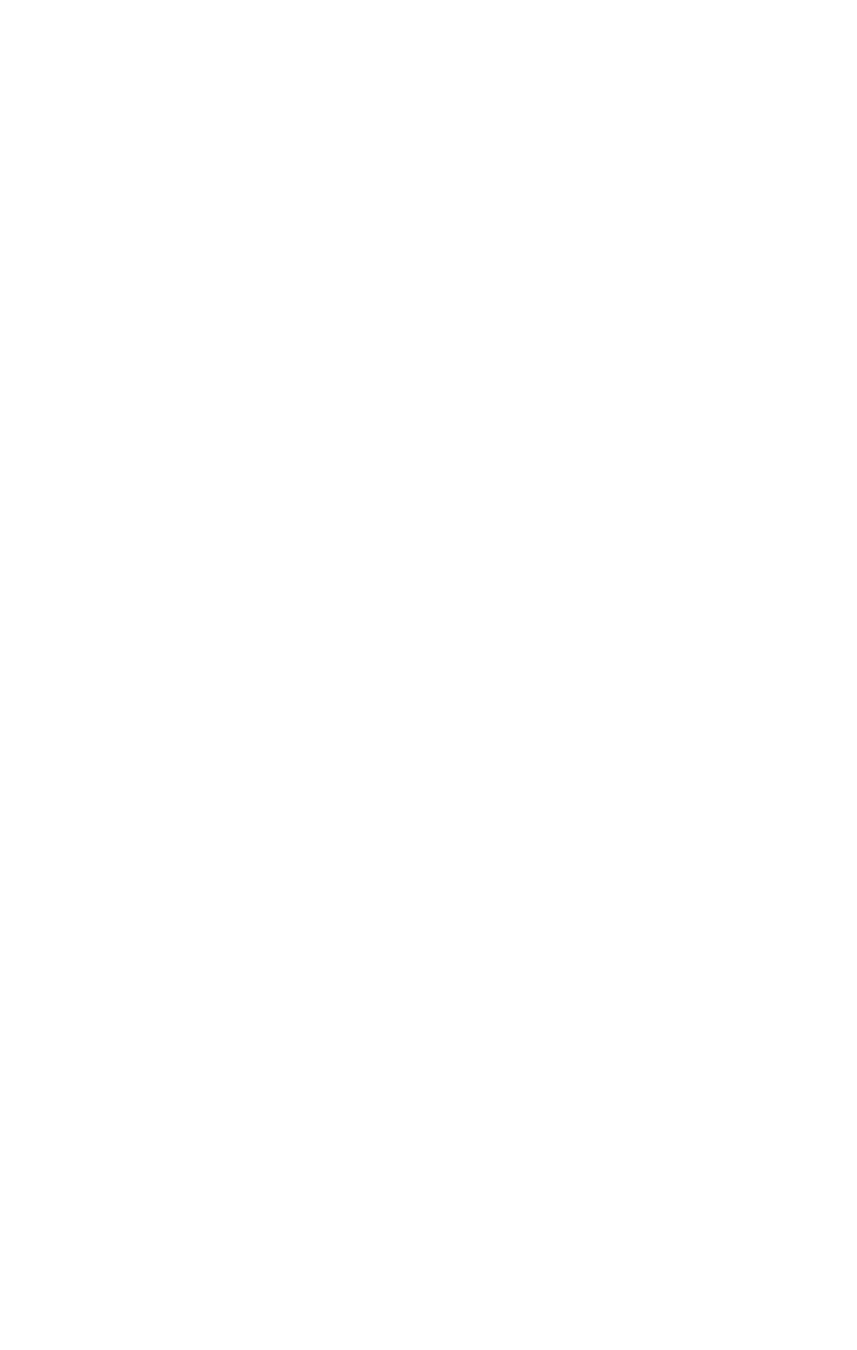
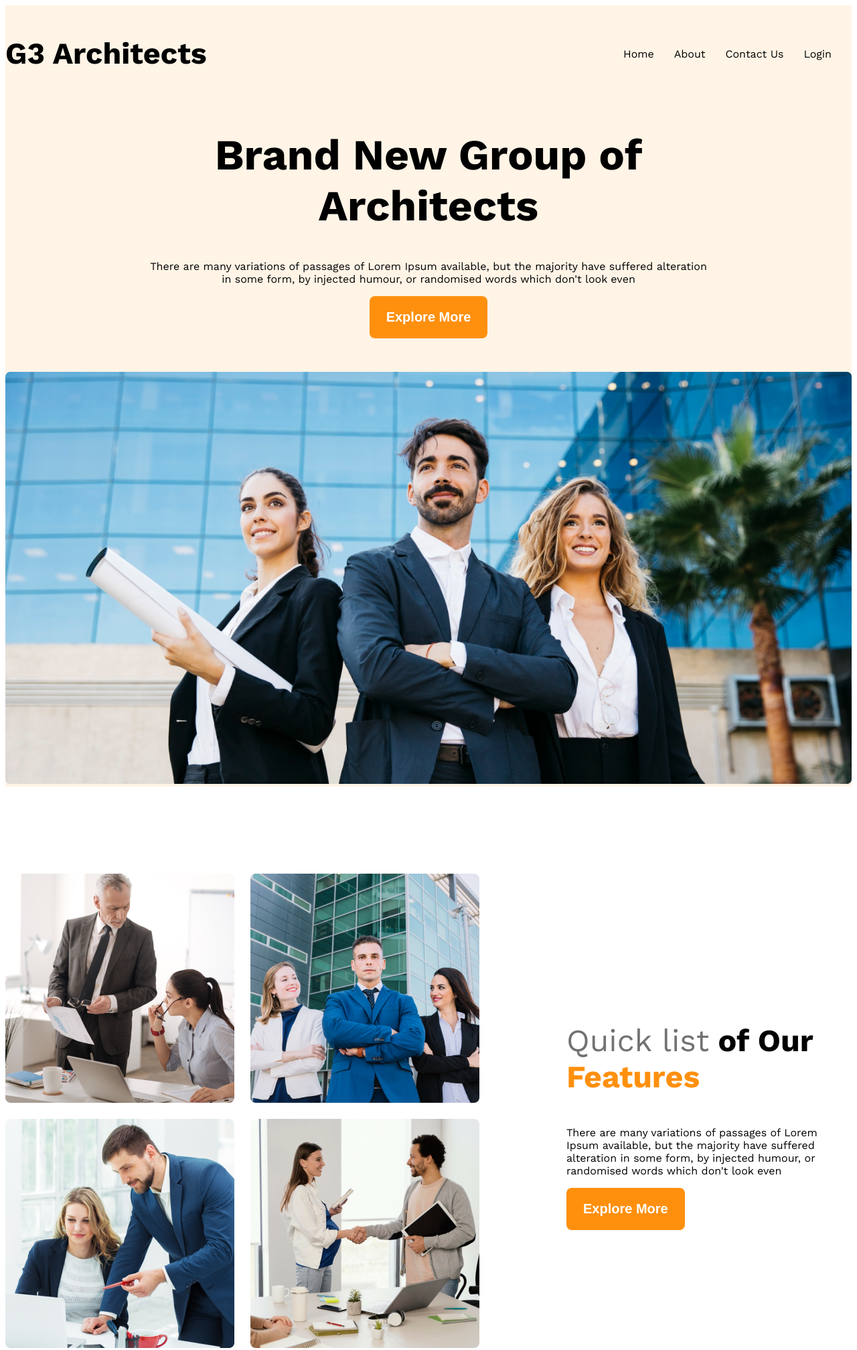
Before and after one commit to rafi2133/g3-architects, a plain HTML site: page index.html in a window 1280 px wide. Shown: the top 2015 px of the page at 67% size. Before the commit the page ends 800 px from the top, so only its background shows below. Drawn offline with nearby package versions, Linux system fonts and the light colour scheme.

Commit message:
our features ses apu gape tar toler ta suru

```diff
--- a/index.html
+++ b/index.html
@@ -6,13 +6,75 @@
     <title>G3 Architects</title>
     <link rel="stylesheet" href="styles/architects.css">
 </head>
-<body>
-    <header>
+<body class="work-sans-font">
+    <header class="bg-light">
+        <nav class="navbar display-flex">
+            <h3 class="brand">G3 Architects</h3>
+            <ul class="nav-links display-flex">
+                <li class="nav-item"><a href="" class="nav-link text-gray"></a>Home</li>
+                <li class="nav-item"><a href="" class="nav-link text-gray"></a>About</li>
+                <li class="nav-item"><a href="" class="nav-link text-gray"></a>Contact Us</li>
+                <li class="nav-item"><a href="" class="nav-link text-gray"></a>Login</li>
+            </ul>
+        </nav>
 
+        <div class="banner">
+            <div class="banner-content">
+                <h1 class="banner-title">Brand New Group of Architects </h1>
+            <p class="common-description .text-light-gray">There are many variations of passages of Lorem Ipsum available, but the majority have suffered alteration in some form, by injected humour, or randomised words which don't look even</p>
+
+            <button class="btn-primary">Explore More</button>
+            </div>
+            <img class="banner-img" src="images/banner.png" alt="">
+        </div>
     </header>
 
     <main>
+        <section class="teams display-flex">
+            <div class="team-img">
+                <img src="images/team1.png" alt="">
+                <img src="images/team2.png" alt="">
+                <img src="images/team3.png" alt="">
+                <img src="images/team4.png" alt="">
+            </div>
+            <div class="our-features">
+               <h3 class="feature-title section-title"><span id="ql" class="text-light-gray">Quick list</span><span class=""> of Our </span><span id="feature">Features</span>  </h3>
+               <p class="common-description">There are many variations of passages of Lorem Ipsum available, but the majority have suffered alteration in some form, by injected humour, or randomised words which don't look even</p>
+               <button class="btn-primary">Explore More</button>
+            </div>
+        </section>
 
+        <section>
+
+        </section>
+
+        <section>
+            <h3 class="section-title">Some Facts</h3>
+            <p class="common-description">There are many variations of passages of Lorem Ipsum available, but the majority have suffered alteration.</p>
+
+            <div class="facts-container">
+                <div class="fact">
+                    <img src="" alt="" class="fact-icon">
+                    <h4 class="fact-number"></h4>
+                    <h5 class="fact-name"></h5>
+                </div>
+                <div class="fact">
+                    <img src="" alt="" class="fact-icon">
+                    <h4 class="fact-number"></h4>
+                    <h5 class="fact-name"></h5>
+                </div>
+                <div class="fact">
+                    <img src="" alt="" class="fact-icon">
+                    <h4 class="fact-number"></h4>
+                    <h5 class="fact-name"></h5>
+                </div>
+                <div class="fact">
+                    <img src="" alt="" class="fact-icon">
+                    <h4 class="fact-number"></h4>
+                    <h5 class="fact-name"></h5>
+                </div>
+            </div>
+        </section>
     </main>
 
     <footer>
--- a/styles/architects.css
+++ b/styles/architects.css
@@ -0,0 +1,158 @@
+@import url('https://fonts.googleapis.com/css2?family=Work+Sans:ital,wght@0,100..900;1,100..900&display=swap');
+
+
+.work-sans-font {
+  font-family: "Work Sans", sans-serif;
+  font-optical-sizing: auto;
+  font-weight: 400;
+  font-style: normal;
+}
+
+/* Shared styles */
+.display-flex{
+display: flex;
+}
+
+
+.text-gray{
+    color: #424242;
+}
+
+
+.text-light-gray{
+    color: #727272 ;
+}
+.bg-light{
+    background-color: rgba(255, 144, 14, 0.1);
+}
+
+.btn-primary{
+    font-weight: 600;
+    font-size: 1.25rem;
+  background-color: #FF900E;
+  color: #FFFFFF;
+  padding: 20px 25px;
+  border: none;
+  border-radius: 8px;
+}
+
+.common-description{
+  font-weight: 400;
+  font-size: 1rem;
+}
+
+main{
+    max-width: 1440px;
+    margin: 0 auto;
+}
+
+main > section{
+    margin-top: 130px;
+}
+
+.section-title{
+    font-weight: 700;
+    font-size: 2.9rem;
+}
+/* header style */
+
+
+
+/* navbar styles */
+.navbar{
+   justify-content: space-between;
+   align-items: center;
+}
+.brand{
+    font-weight: 700;
+    font-size: 2.8rem;
+}
+.nav-item{
+     list-style: none;
+     margin-right: 30px;
+
+
+}
+.nav-link{
+   text-decoration: none;
+    font-weight: 500;
+    font-size: 1.2rem;
+
+}
+
+.navbar, .banner{
+    max-width: 1440px;
+    margin: 0 auto;
+}
+
+.banner-content{
+    max-width: 850px;
+    margin: 0 auto;
+    text-align: center;
+    margin-bottom: 50px;
+}
+
+.banner-title{
+   font-weight: 700;
+   font-size: 4rem;
+}
+
+
+
+.banner-img{
+    width: 100%;
+}
+
+.teams{
+    align-items: center;
+}
+
+.team-img{
+    display: grid;
+    grid-template-columns: repeat(2, 1fr );
+    gap: 24px;
+}
+
+.our-features{
+   margin-left: 130px;
+   max-width: 530px;
+}
+
+#feature{
+    color: #FF900E;
+}
+#ql{
+    font-weight: 400;
+}
+
+/* Responsive media query */
+@media screen and (max-width:576px){
+
+    .navbar,
+    .nav-links,
+    .teams{
+        flex-direction: column;
+    }
+
+    .team-img{
+       grid-template-columns: repeat(1, 1fr);
+    }
+
+    .our-features{
+        margin-left: 20px;
+    }
+}
+
+
+/* Medium size device  */
+
+@media screen and (min-width:576px) and (max-width:992px){
+
+    .teams{
+      flex-direction: column;
+    }
+
+    .our-features{
+        margin: 50px auto;
+    }
+}
```
